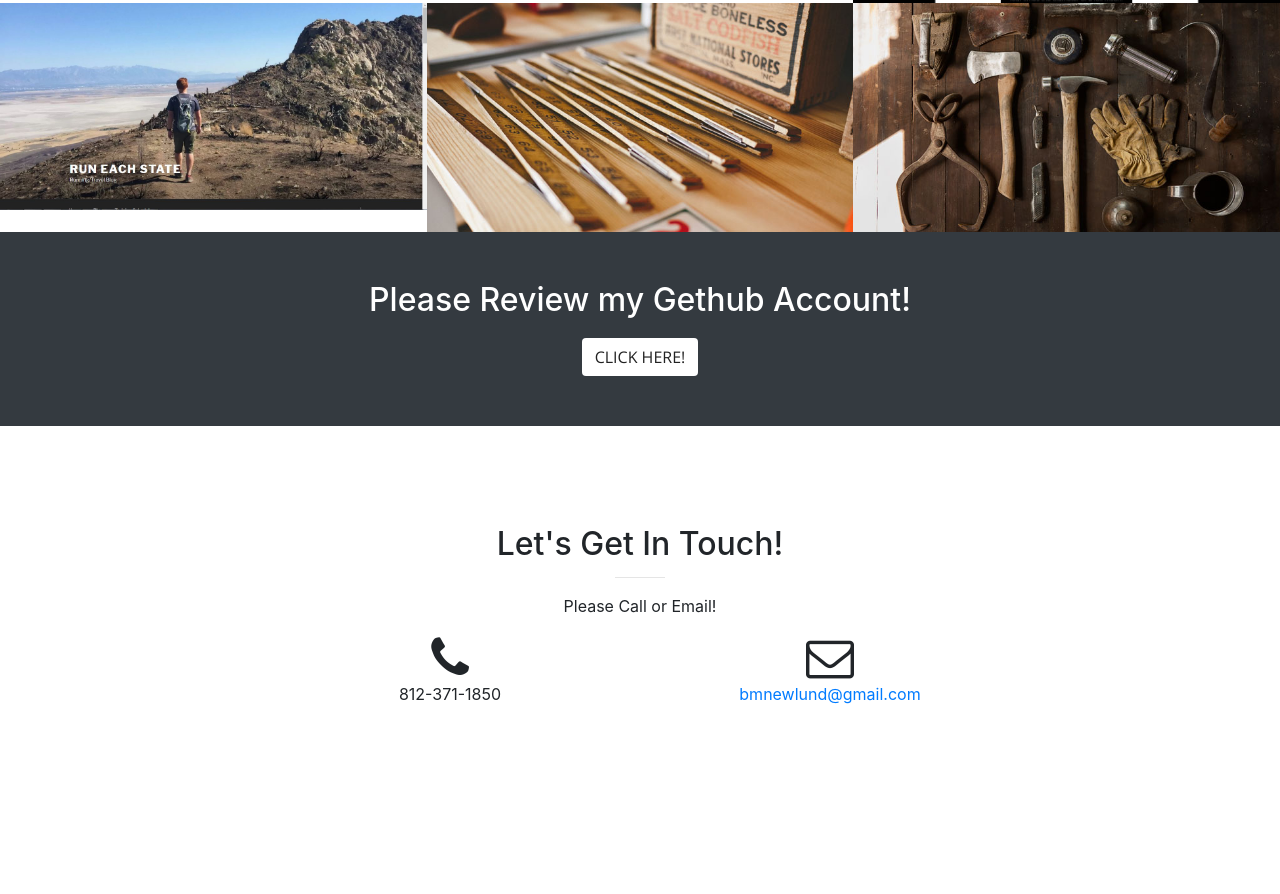
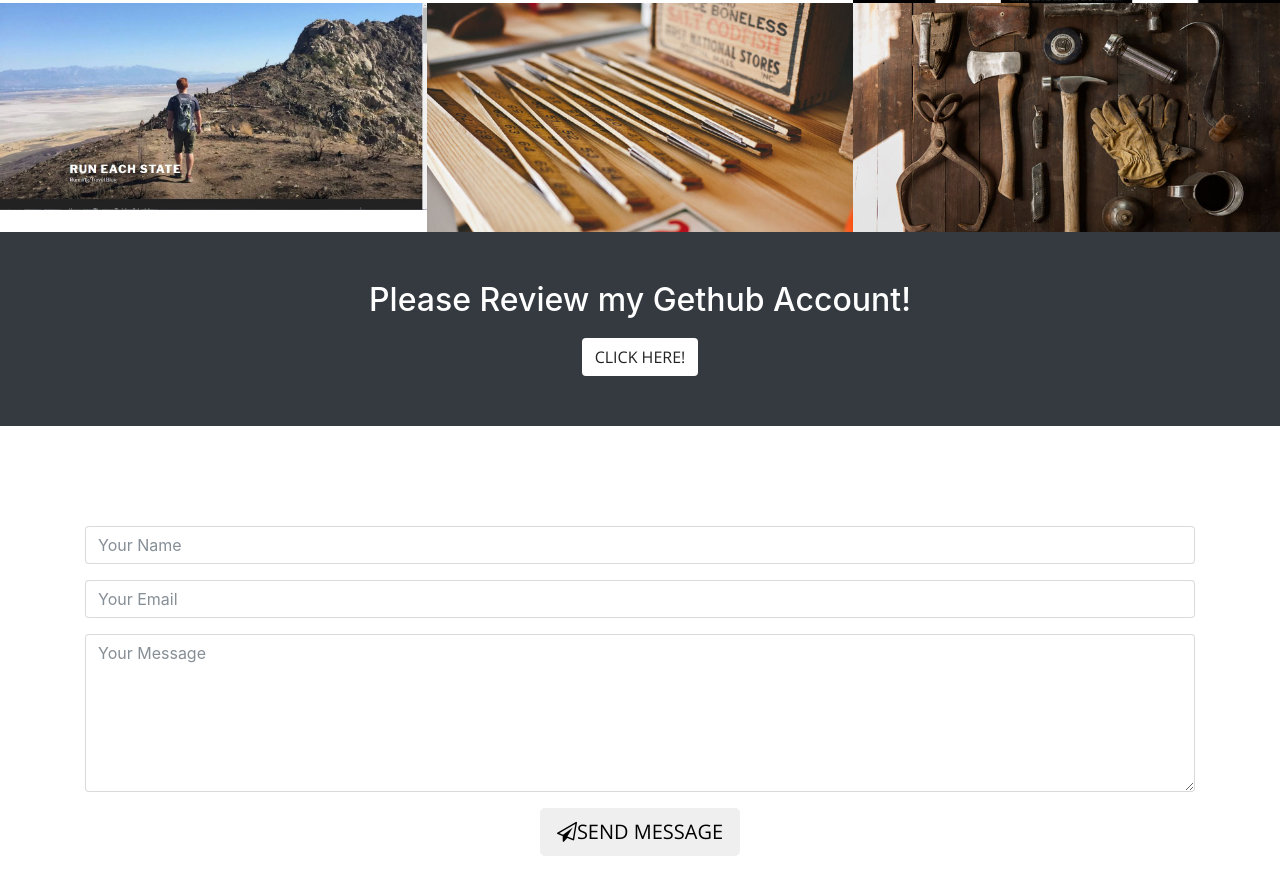
Before and after one commit to bmnewlund/bmnewlund.github.io, a website with bundled scripts: page index.html in a window 1280 px wide. Shown: the part 2015-2909 px from the top of the page. Before the commit the page ends 2837 px from the top, so only its background shows below. Built offline with nearby package versions, Linux system fonts and the light colour scheme.

Commit message:
Added Contact Form

```diff
--- a/index.html
+++ b/index.html
@@ -231,22 +231,27 @@
     <section id="contact">
       <div class="container">
        <div class="row">
-          <div class="col-lg-8 mx-auto text-center">
-            <h2 class="section-heading">Let's Get In Touch!</h2>
-            <hr class="primary">
-            <p>Please Call or Email!</p>
+                    <div class="col-md-12">
+
+
+                    <form action="https://formspree.io/bmnewlund@gmail.com" method="POST">
+                        <div class="form-group">
+                            <input type="text" class="form-control" placeholder="Your Name" id="name" required="" data-validation-required-message="Please enter your name" name="name">
+                            <p class="help-block text-danger"></p>
                         </div>
+                        <div class="form-group">
+                            <input type="email" class="form-control" placeholder="Your Email" id="email" required="" data-validation-required-message="Please enter your email" name="_replyto">
+                            <p class="help-block text-danger"></p>
                         </div>
-        <div class="row">
-          <div class="col-lg-4 ml-auto text-center">
-            <i class="fa fa-phone fa-3x sr-contact"></i>
-            <p>812-371-1850</p>
+                        <div class="form-group">
+                                <textarea class="form-control" rows="7" placeholder="Your Message" id="message" required="" data-validation-required-message="Please leave a message" name="message"></textarea>
+                            <p class="help-block text-danger"></p>
                         </div>
-          <div class="col-lg-4 mr-auto text-center">
-            <i class="fa fa-envelope-o fa-3x sr-contact"></i>
-            <p>
-              <a href="mailto:bmnewlund@gmail.com">bmnewlund@gmail.com</a>
-            </p>
+                        <div class="text-center">
+                            <div id="success"></div>
+                                <button type="submit" class="btn btn-lg btn-black"><i class="fa fa-paper-plane-o" aria-hidden="true"></i>Send Message</button>
+                        </div>
+                    </form>
                     </div>
                 </div>
       </div>
```
Lines whose indentation alone changed are shown as unchanged.
